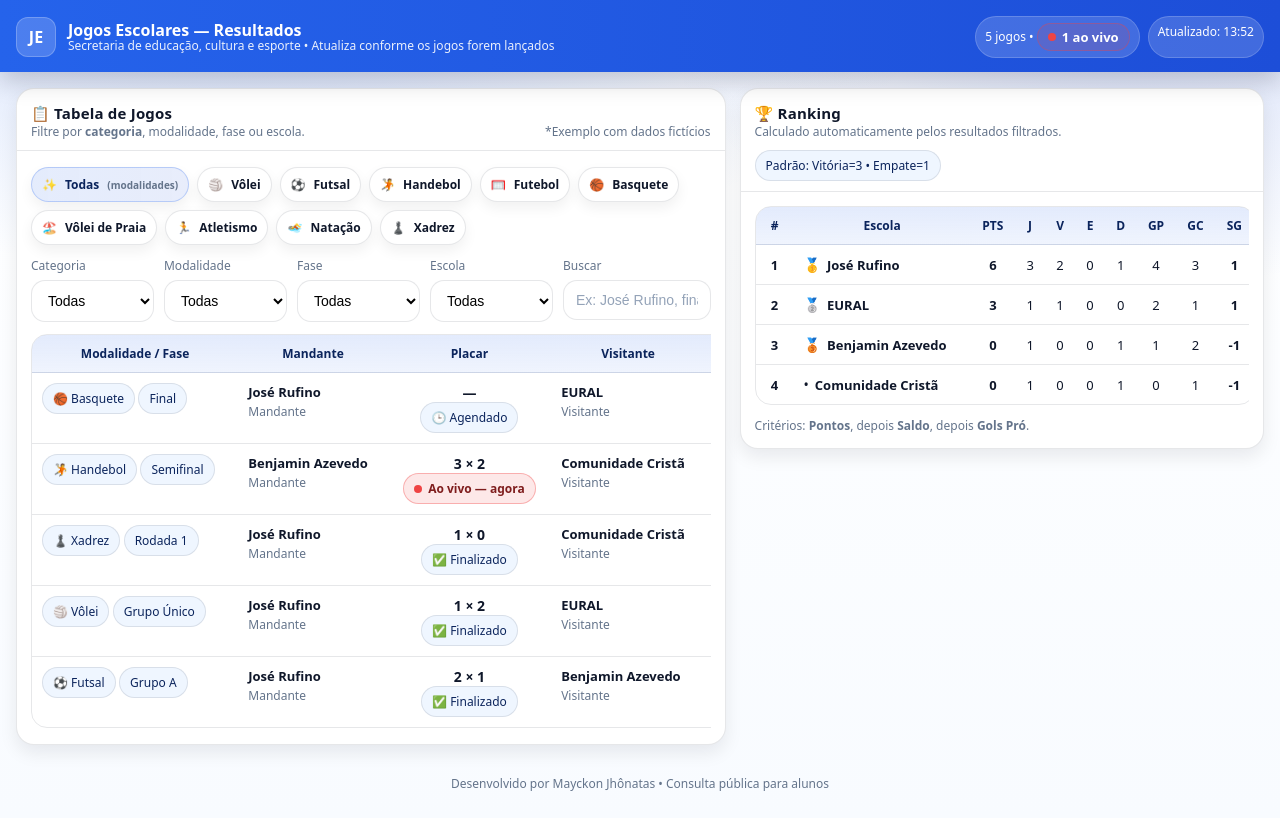
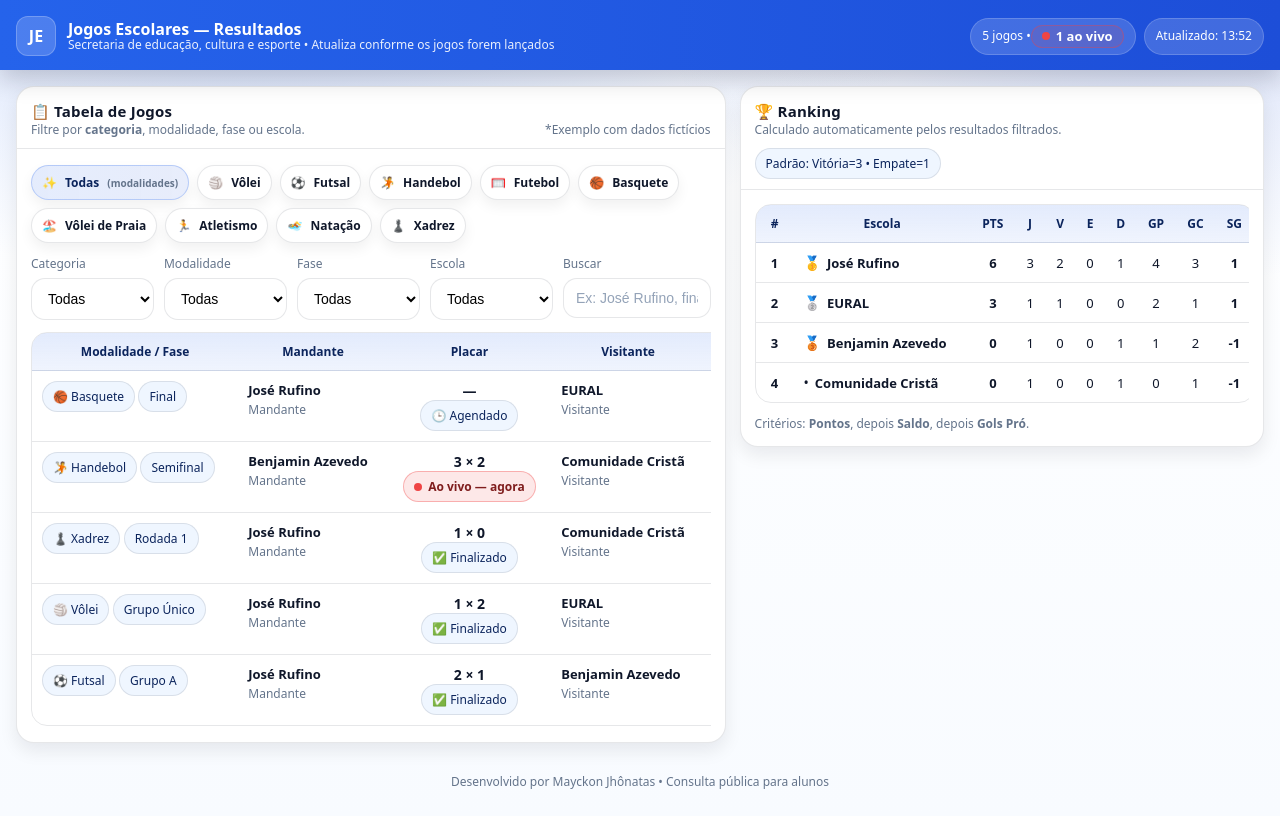
Before and after one commit to MayckonJhonatas/mayckonjhonatas.github.io, a plain HTML site: page jogosescolares.html in a window 1280 px wide. Drawn offline with Linux system fonts and the light colour scheme.

Commit message:
Refactor badge styles for better alignment and padding

```diff
--- a/jogosescolares.html
+++ b/jogosescolares.html
@@ -56,12 +56,17 @@
     .title span{display:block;font-size:12px; opacity:.9}
     .badges{display:flex;gap:8px;flex-wrap:wrap}
     .badge{
-      padding:7px 10px;
+      display:inline-flex;          /* ✅ vira flex */
+      align-items:center;           /* ✅ centraliza vertical */
+      justify-content:center;       /* ✅ centraliza horizontal (se precisar) */
+      min-height:34px;              /* ✅ mesma “altura” pros badges */
+      padding:7px 12px;             /* pode manter como quiser */
       border-radius:999px;
       background:rgba(255,255,255,.16);
       box-shadow: inset 0 0 0 1px rgba(255,255,255,.18);
       font-size:12px;
       white-space:nowrap;
+      line-height:1;                /* ✅ evita desalinhamento */
     }
 
     main{padding:16px}
```
